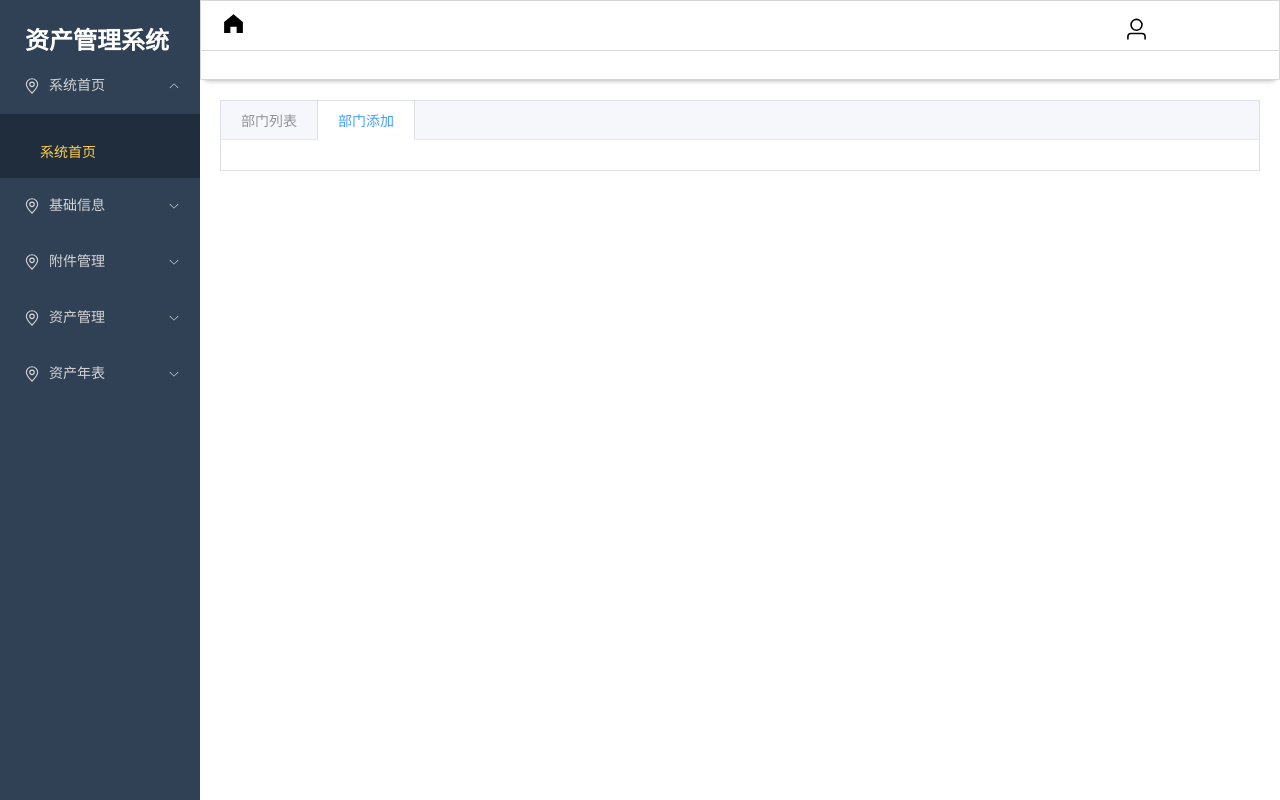
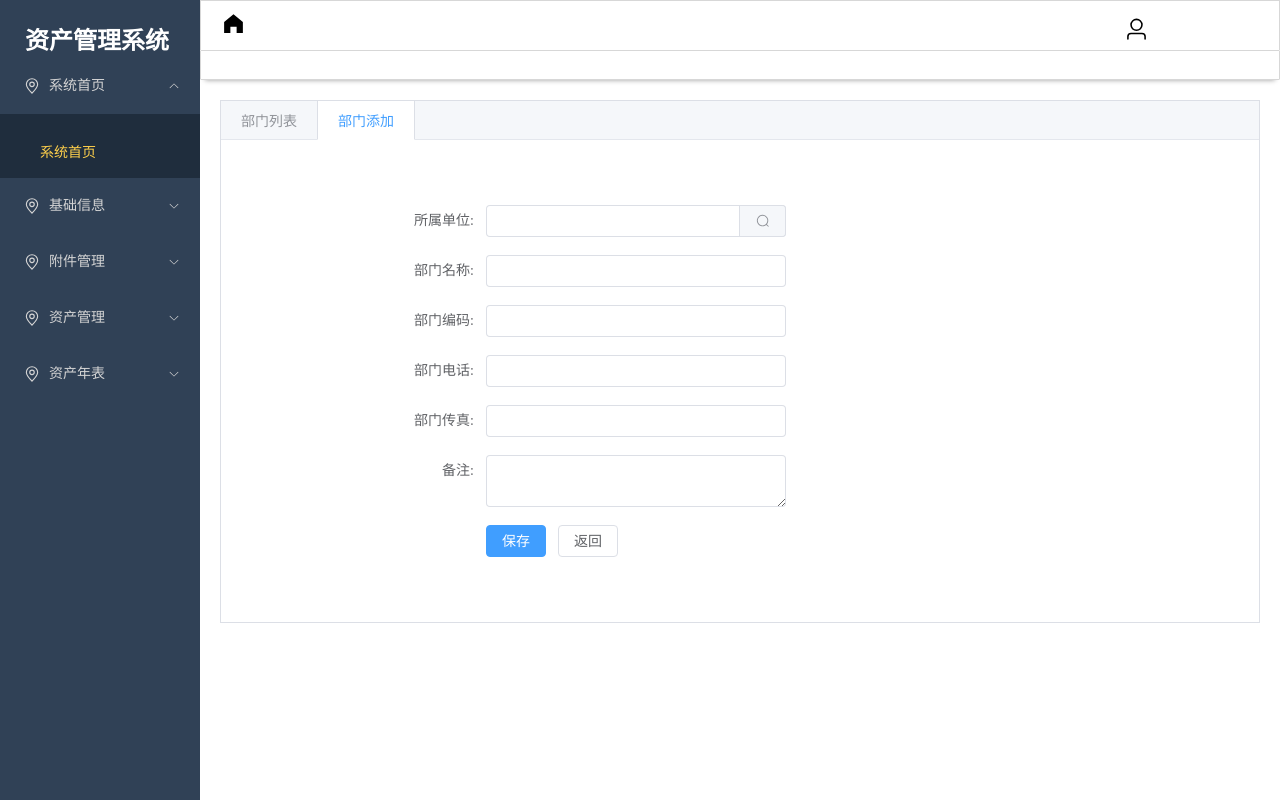
Before and after one commit to kamiasuka/assetManagement, a Vue app in the folder asset-web/: page /dept in a window 1280 px wide. Both pictures are taken after a click on the tab "部门添加". Built offline with nearby package versions, Linux system fonts and the light colour scheme; the HTML template or start-up script is replaced by a standard one.

Commit message:
部门管理

```diff
--- a/asset-web/src/views/home/DeptView.vue
+++ b/asset-web/src/views/home/DeptView.vue
@@ -4,26 +4,64 @@
             <div class="mt-4">
                 所属单位：
                 <el-input
-                        style="width: 150px"
+                        style="width: 200px"
                         v-model="input"
-                        placeholder="Please input"
+                        placeholder="XX公司"
                         class="input-with-select"
                 >
                     <template #append>
                         <el-button :icon="Search" />
                     </template>
                 </el-input>
+                部门名称：
+                <el-input style="width: 180px" ></el-input>
+                <el-button @click="clearFilter" type="primary">查询</el-button>
             </div>
-            <el-input ></el-input>
-            <el-button @click="clearFilter" type="primary">查询</el-button>
             <el-table :data="tableData" stripe style="width: 100%">
-                <el-table-column prop="date" label="Date" width="180" />
-                <el-table-column prop="name" label="Name" width="180" />
-                <el-table-column prop="address" label="Address" />
+                <el-table-column prop="date" label="部门名称" width="180"></el-table-column>
+                <el-table-column prop="name" label="所属单位" width="180"></el-table-column>
+                <el-table-column prop="address" label="部门编码"></el-table-column>
+                <el-table-column prop="address" label="部门电话"></el-table-column>
+                <el-table-column prop="address" label="部门传真"></el-table-column>
+                <el-table-column prop="address" label="操作">
+                    <span>修改</span>
+                    <span>删除</span>
+                </el-table-column>
             </el-table>
         </el-tab-pane>
         <el-tab-pane label="部门添加">
-
+            <el-form label-width="100px" style="margin: 50px 150px">
+                <el-form-item label="所属单位:">
+                    <el-input style="width: 300px;"><template #append>
+                        <el-button :icon="Search" />
+                    </template></el-input>
+                </el-form-item>
+                <el-form-item label="部门名称:">
+                    <el-input style="width: 300px;"></el-input>
+                </el-form-item>
+                <el-form-item label="部门编码:">
+                    <el-input style="width: 300px;"></el-input>
+                </el-form-item>
+                <el-form-item label="部门电话:">
+                    <el-input style="width: 300px;"></el-input>
+                </el-form-item>
+                <el-form-item label="部门传真:">
+                    <el-input style="width: 300px;"></el-input>
+                </el-form-item>
+                <el-form-item label="备注:">
+                    <el-input
+                            style="width: 300px;"
+                            v-model="textarea"
+                            :rows="2"
+                            type="textarea"
+                            placeholder=""
+                    />
+                </el-form-item>
+                <el-form-item>
+                    <el-button style="" type="primary">保存</el-button>
+                    <el-button style="" type="" >返回</el-button>
+                </el-form-item>
+            </el-form>
         </el-tab-pane>
     </el-tabs>
 </template>
```
Also changed, not shown: 1 other file (tests, documents, lock files or other folders).
